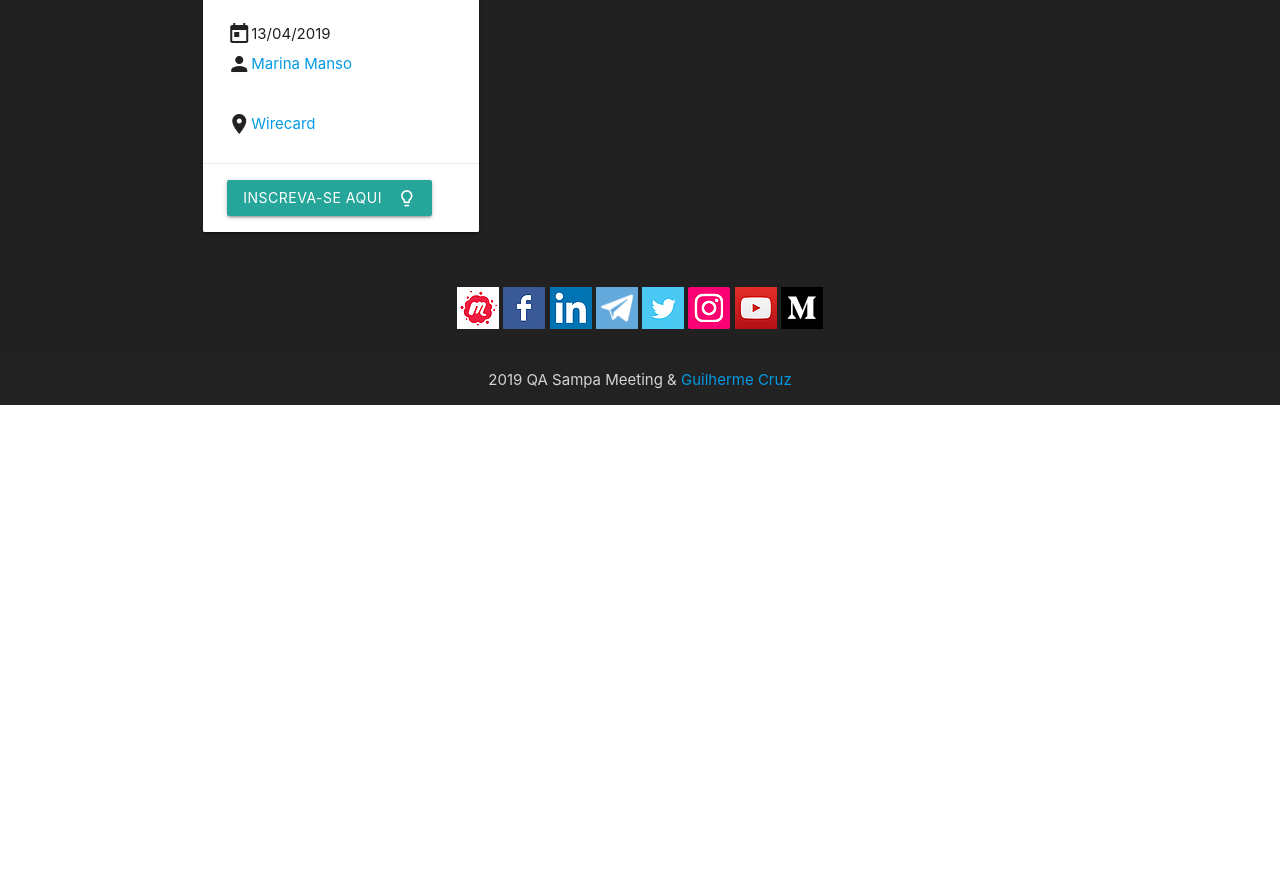
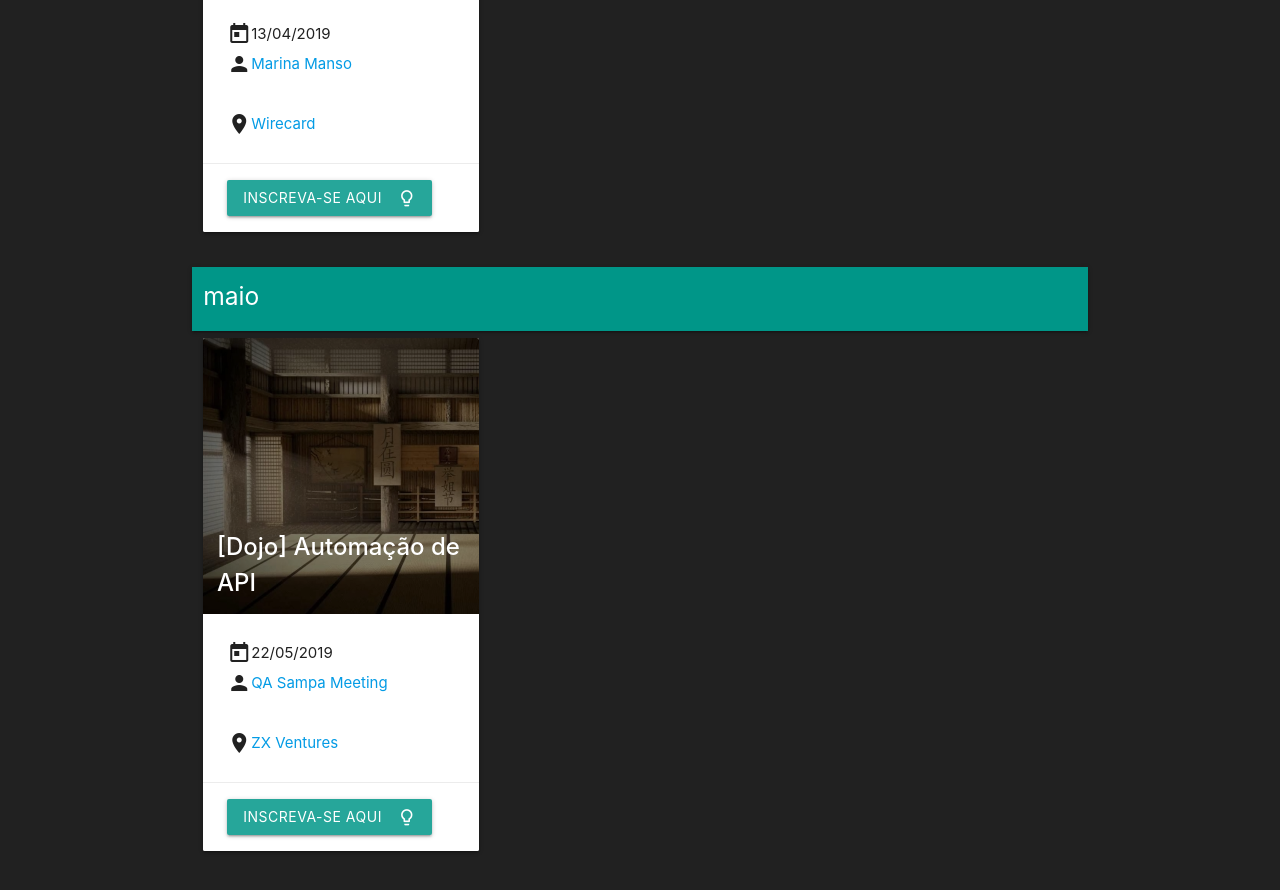
Before and after one commit to qasampameeting/qasampameeting.github.io, a Jekyll site: the page built from events.md, in a window 1280 px wide and 900 px high, scrolled down 1193 px. Shown: the top 890 px of the window. Built offline with Jekyll 4.4.1, drawn with Linux system fonts in a browser that asks for light colours; nearby versions of some CDN libraries; before the commit the page ends 1598 px from its top, so only the background shows below that.

Commit message:
Add May events

```diff
--- a/_data/events.yml
+++ b/_data/events.yml
@@ -18,3 +18,12 @@ abril:
       - marinamanso
     image: 13-04-2019.jpg
     link: https://www.eventbrite.com.br/e/workshop-como-testar-games-inscricoes-a-partir-de-01-04-as-23h-registration-57188157318
+
+maio:
+  - date: 22-05-2019
+    title: "[Dojo] Automação de API"
+    place:
+      name: ZX Ventures
+      map_link: https://goo.gl/maps/7t7Jg8Qncm62
+    image: dojo.jpg
+    link: https://www.eventbrite.com.br/e/dojo-automacao-de-api-inscricoes-1305-as-23h-tickets-57347787777
```
